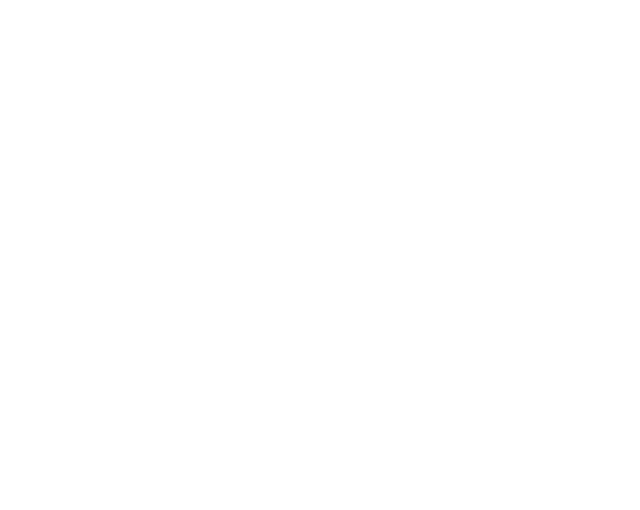
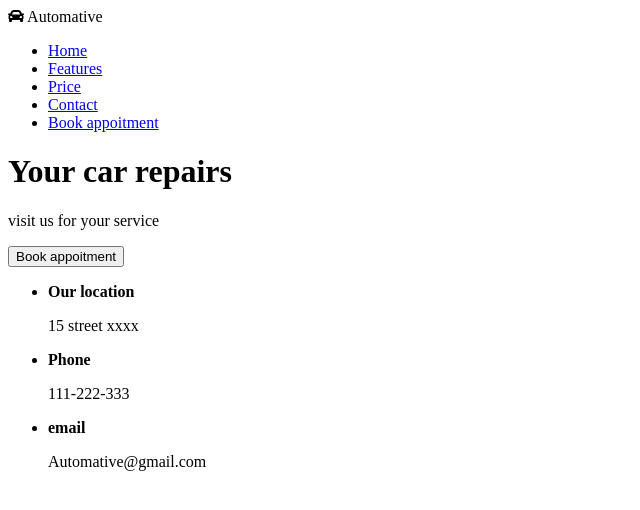
Before and after one commit to h4rdPL/car-landing-page, a plain HTML site: page index.html in a window 1280 px wide. Shown: the whole page, without its empty margins (0-640 px from the left). Drawn offline with Linux system fonts and the light colour scheme.

Commit message:
add basic html

```diff
--- a/index.html
+++ b/index.html
@@ -5,11 +5,49 @@
     <meta charset="UTF-8">
     <meta http-equiv="X-UA-Compatible" content="IE=edge">
     <meta name="viewport" content="width=device-width, initial-scale=1.0">
+    <link rel="stylesheet" href="https://cdnjs.cloudflare.com/ajax/libs/font-awesome/5.14.0/css/all.min.css" />
     <title>Document</title>
 </head>
 
 <body>
-
+    <nav class="menu">
+        <div class="logo">
+            <i class="fas fa-car"></i>
+            Automative
+        </div>
+        <ul class="list">
+            <li class="list__item"><a class="selected" href="#">Home</a></li>
+            <li class="list__item"><a href="#">Features</a></li>
+            <li class="list__item"><a href="#">Price</a></li>
+            <li class="list__item"><a href="#">Contact</a></li>
+            <li class="list__item"><a class="highlight" href="#">Book appoitment</a></li>
+        </ul>
+    </nav>
+    <header>
+        <h1>
+            Your car repairs
+        </h1>
+        <p>
+            visit us for your service
+        </p>
+        <button class="highlight">Book appoitment</button>
+    </header>
+    <footer>
+        <ul>
+            <li>
+                <strong>Our location</strong>
+                <p>15 street xxxx</p>
+            </li>
+            <li>
+                <strong>Phone</strong>
+                <p>111-222-333</p>
+            </li>
+            <li>
+                <strong>email</strong>
+                <p>Automative@gmail.com</p>
+            </li>
+        </ul>
+    </footer>
 </body>
 
 </html>
--- a/scss/style.scss
+++ b/scss/style.scss
@@ -1,3 +1,13 @@
 @import url('https://fonts.googleapis.com/css2?family=Roboto:wght@300;400;500&display=swap');
 
 $font: "Roboto", 'sans-serif';
+
+* {
+    box-sizing: border-box;
+    margin: 0;
+    padding: 0;
+}
+
+body {
+    font-family: $font;
+}
```
Also changed, not shown: scss/style.css (added), 1 other file.
